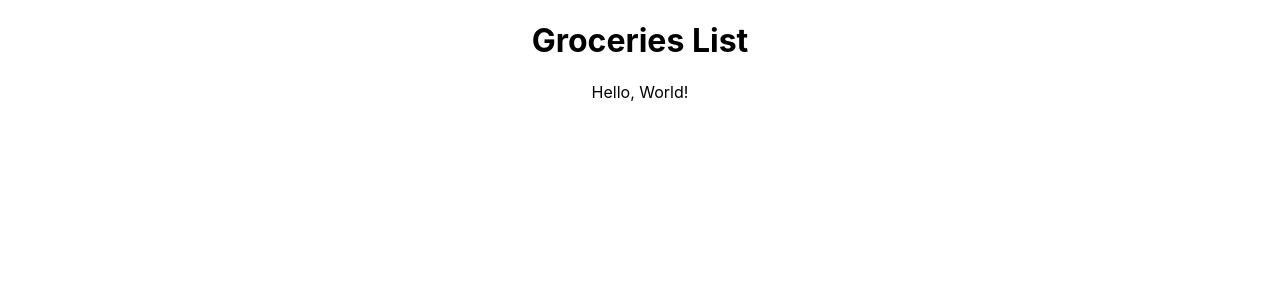
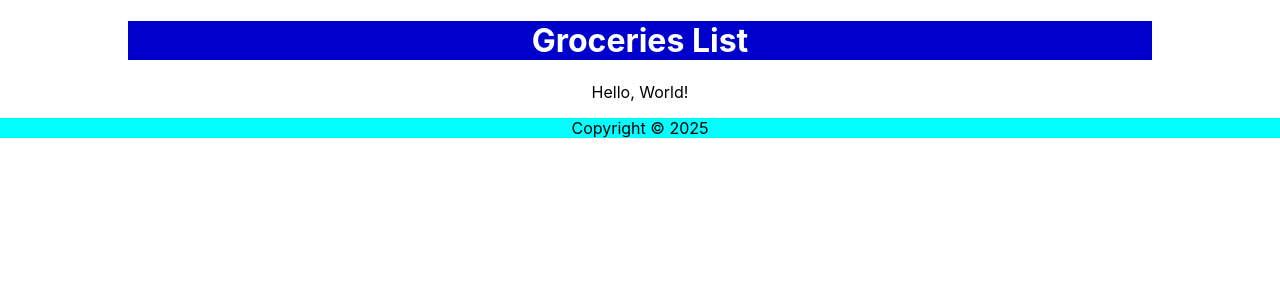
Before and after one commit to walidelbourdiney/1st-app, a React (Create React App) app: page / in a window 1280 px wide. Shown: the top 300 px of the page. Built offline with nearby package versions, Linux system fonts and the light colour scheme.

Commit message:
add inline style

```diff
--- a/src/App.js
+++ b/src/App.js
@@ -1,15 +1,14 @@
 import "./App.css";
 import Header from "./Header";
 import Content from "./Content";
+import Footer from "./Footer";
 
 function App() {
-  const audience = ["Walid", "Ali", "World"];
-  const int = Math.floor(Math.random() * 3);
-  const name = audience[int];
   return (
     <div className="App">
       <Header />
       <Content />
+      <Footer />
     </div>
   );
 }
--- /dev/null
+++ b/src/Footer.js
@@ -0,0 +1,12 @@
+import React from "react";
+
+const Footer = () => {
+  const today = new Date();
+  return (
+    <footer>
+      <p>Copyright &copy; {today.getFullYear()}</p>
+    </footer>
+  );
+};
+
+export default Footer;
--- a/src/Header.js
+++ b/src/Header.js
@@ -2,7 +2,14 @@ import React from "react";
 
 const Header = () => {
   return (
-    <header>
+    <header
+      style={{
+        backgroundColor: "mediumblue",
+        color: "#fff",
+        width: "80%",
+        margin: "auto",
+      }}
+    >
       <h1>Groceries List</h1>
     </header>
   );
--- a/src/index.css
+++ b/src/index.css
@@ -1,13 +1,17 @@
 body {
   margin: 0;
-  font-family: -apple-system, BlinkMacSystemFont, 'Segoe UI', 'Roboto', 'Oxygen',
-    'Ubuntu', 'Cantarell', 'Fira Sans', 'Droid Sans', 'Helvetica Neue',
+  font-family: -apple-system, BlinkMacSystemFont, "Segoe UI", "Roboto", "Oxygen",
+    "Ubuntu", "Cantarell", "Fira Sans", "Droid Sans", "Helvetica Neue",
     sans-serif;
   -webkit-font-smoothing: antialiased;
   -moz-osx-font-smoothing: grayscale;
 }
 
 code {
-  font-family: source-code-pro, Menlo, Monaco, Consolas, 'Courier New',
+  font-family: source-code-pro, Menlo, Monaco, Consolas, "Courier New",
     monospace;
 }
+
+footer {
+  background-color: aqua;
+}
```
